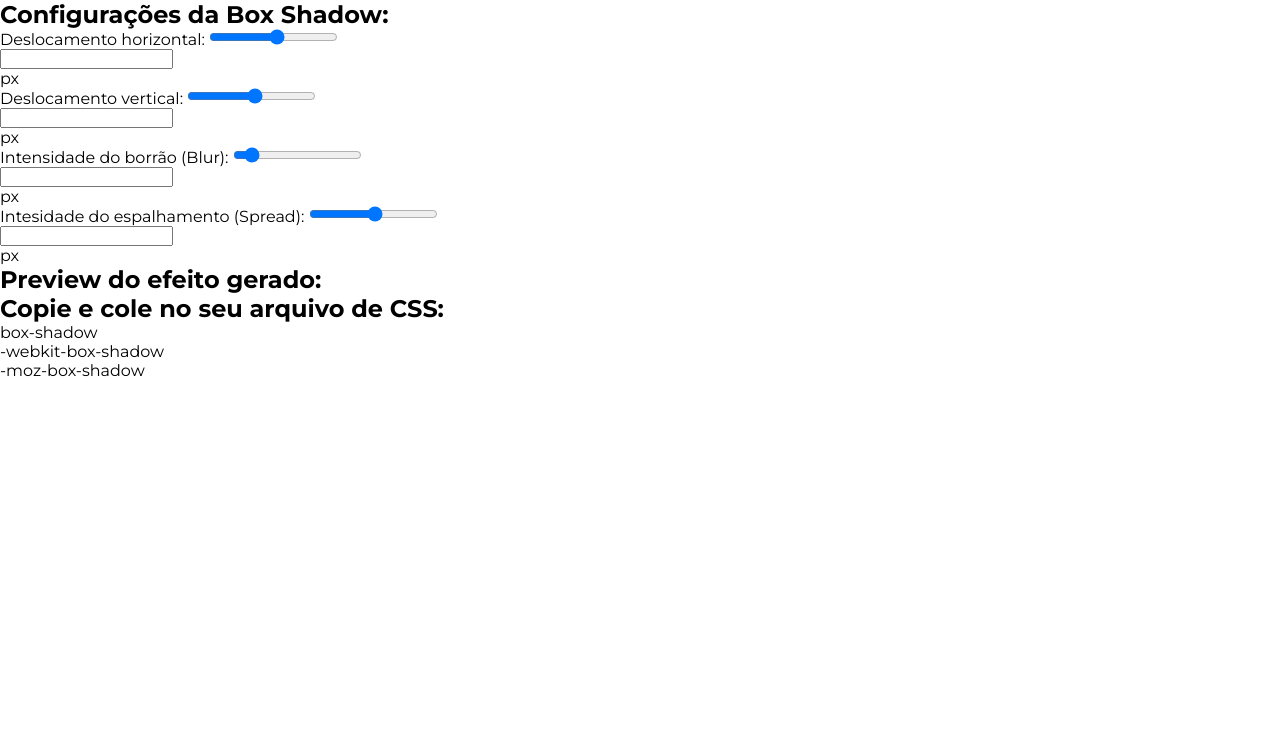
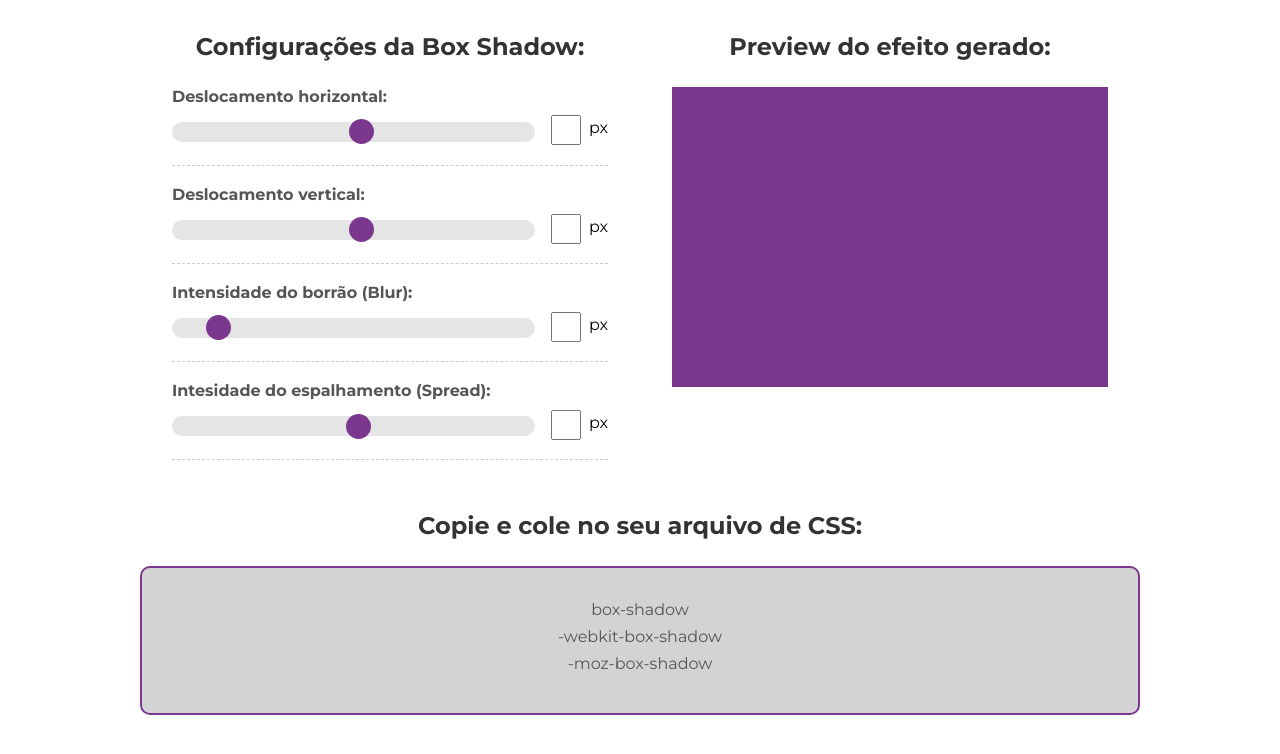
Before and after one commit to jotaFonseca/boxshadow-generator, a plain HTML site: page index.html in a window 1280 px wide. Drawn offline with Linux system fonts and the light colour scheme.

Commit message:
Feat: Iniciando a estilização do gerador de box shadow

```diff
--- a/src/css/style.css
+++ b/src/css/style.css
@@ -4,3 +4,102 @@
   box-sizing: border-box;
   font-family: 'Montserrat', sans-serif;
 }
+
+h2 {
+  color: #333;
+  margin-bottom: 1.6rem;
+  text-align: center;
+}
+
+#box-shadow-generator {
+  display: flex;
+  margin: 0 auto;
+  max-width: 1000px;
+}
+
+#controls-container,
+#preview {
+  flex: 1;
+  padding: 2rem;
+}
+
+.form-control {
+  border-bottom: 1px dashed #ccc;
+  display: flex;
+  margin-bottom: 1.2rem;
+  padding-bottom: 1.2rem;
+}
+
+.form-control label {
+  color: #555;
+  font-weight: bold;
+  margin-bottom: 1rem;
+}
+
+.range-input {
+  display: flex;
+  flex-direction: column;
+  flex: 1;
+}
+
+.range-input input[type='range'] {
+  -webkit-appearance: none;
+  appearance: none;
+  background-color: #e5e5e5;
+  border-radius: 10px;
+  height: 20px;
+  width: 100%;
+  outline: none;
+}
+
+.range-input input[type='range']::-webkit-slider-thumb {
+  -webkit-appearance: none;
+  appearance: none;
+  background-color: #7a378d;
+  border-radius: 50%;
+  cursor: pointer;
+  height: 25px;
+  width: 25px;
+}
+
+.reference-input {
+  display: flex;
+  align-items: center;
+}
+
+.reference-input p {
+  margin-top: 1.5rem;
+  margin-left: .5rem;
+}
+
+.form-control input[type='text'] {
+  height: 30px;
+  width: 30px;
+  margin-top: 1.8rem;
+  margin-left: 1rem;
+  text-align: center;
+}
+
+#box {
+  background-color: #7a378d;
+  height: 300px;
+  width: 100%;
+}
+
+#generated-rule {
+  text-align: center;
+}
+
+#generated-rule p {
+  color: #555;
+  margin-bottom: .5rem;
+}
+
+#rules-area {
+  background-color: #d3d3d3;
+  border: 2px solid #7a378d;
+  border-radius: 10px;
+  margin: 0 auto;
+  max-width: 1000px;
+  padding: 2rem;
+}
```
